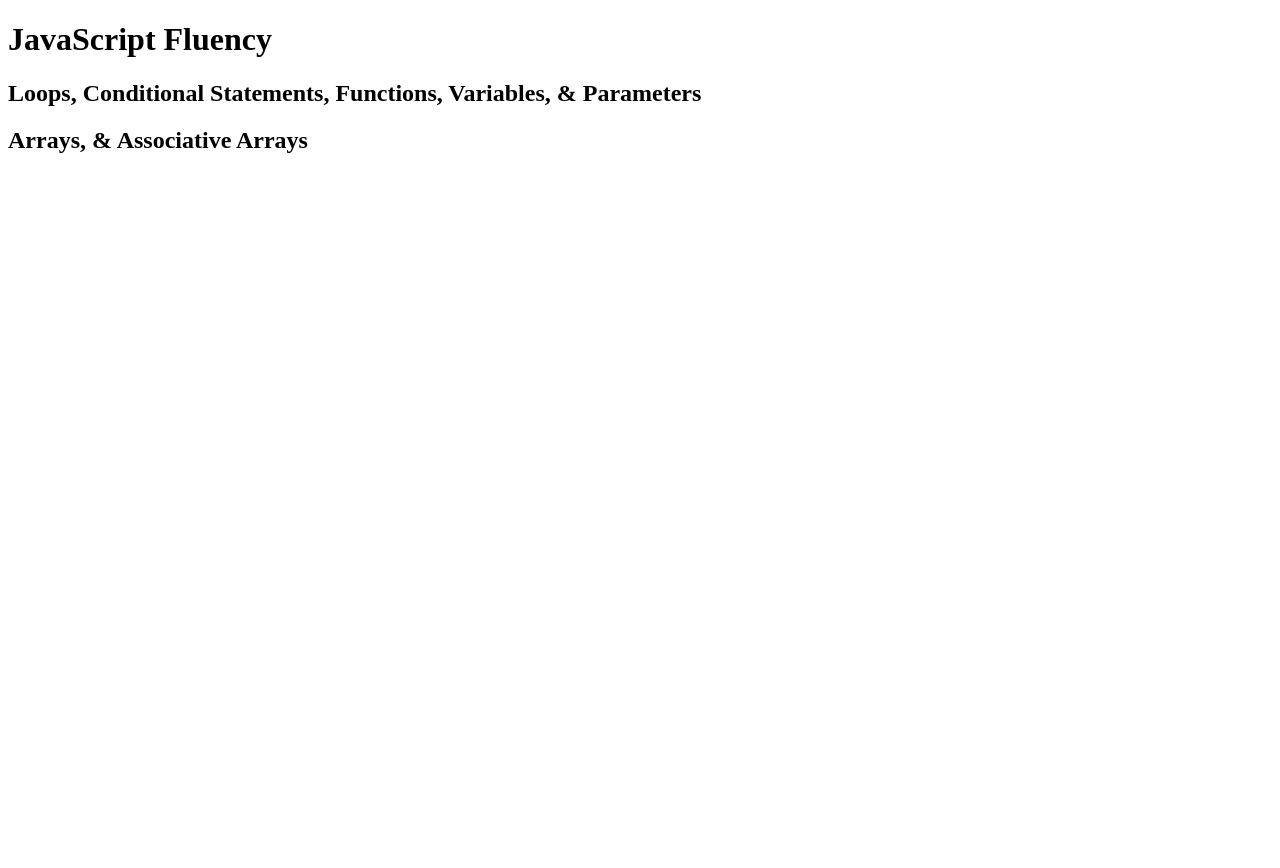
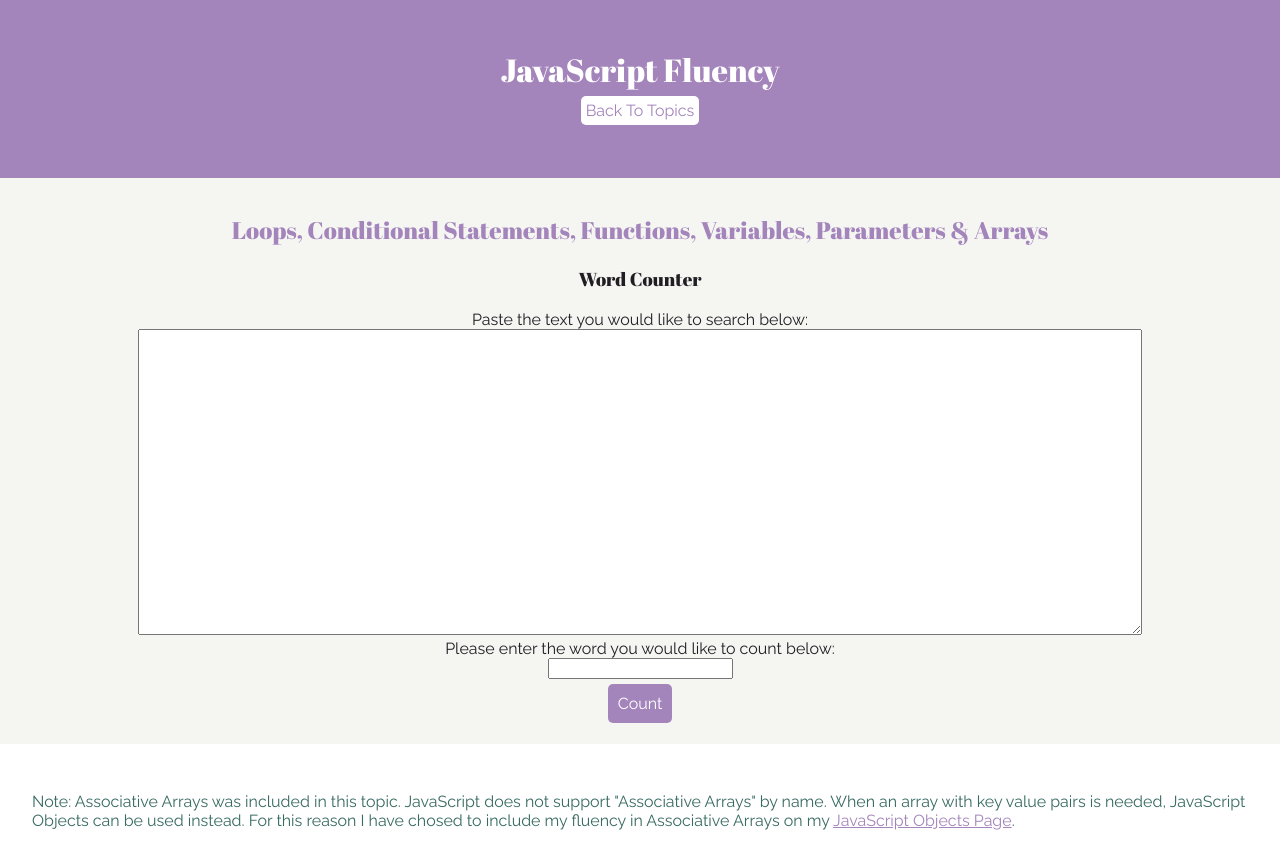
Before and after one commit to Napier-Abigail/Napier-Abigail.github.io, a plain HTML site: page javaScript.html in a window 1280 px wide. Before the commit the page ends 800 px from the top, so only its background shows below. Drawn offline with Linux system fonts and the light colour scheme.

Commit message:
first update, plus unified style for fluency

```diff
--- /dev/null
+++ b/fluencyStyle.css
@@ -0,0 +1,71 @@
+@import url('https://fonts.googleapis.com/css?family=Abril+Fatface%7CRaleway&display=swap');
+
+section{
+	background-color: #f5f6f2;
+	text-align: center;
+	padding: 1em;
+}
+body{
+	font-family: "Raleway", sans-serif;
+	color: #211e23;
+	margin:0;
+	padding:0;
+
+}
+
+h1, h2, h3, h4 {
+	font-family: "Abril Fatface", serif;
+	font-weight: normal;
+	text-align: center;
+}
+h1{
+	margin:0;
+	color: white;
+}
+h2, a{
+	color:#a384bb;
+}
+
+input[type="button"]{
+	font-family: "Raleway", sans-serif;
+	font-size: 16px;
+	background-color: #a384bb;
+	border-style: none;
+	border-radius: 5px;
+	padding: 10px;
+	color: white;
+	margin: 5px;
+}
+input[type="button"]:hover{
+	background-color: #6a597c;
+	cursor: pointer;
+}
+
+header{
+	padding:3em;
+	margin:0;
+	background-color: #a384bb;
+	text-align: center;
+}
+
+.note{
+	color: #376a61;
+	padding: 2em;
+}
+
+button{
+	margin:5px;
+	background-color: white;
+	color:#a384bb;
+	font-family: "Raleway", sans-serif;
+	padding:5px;
+	border-style: none;
+	border-radius: 5px;
+	font-size: 16px;
+}
+
+button:hover{
+	cursor: pointer;
+	background-color: #6a597c;
+	color:white;
+}
--- a/javaScript.html
+++ b/javaScript.html
@@ -4,16 +4,36 @@
 	<meta charset="utf-8">
 	<meta name="viewport" content="width=device-width, initial-scale=1.0">
 	<title>JavaScript Fluency</title>
+	<style>
+		textarea{
+			width: 80%;
+			height: 300px;
+		}
+	</style>
+	<link rel="stylesheet" type="text/css" href="fluencyStyle.css">
+	<script src="javaScript.js"></script>
 </head>
 <body>
 	<header>
 		<h1>JavaScript Fluency</h1>
+		<button onclick="location.href = 'index.html';">Back To Topics</button>
 	</header>
-	<section>
-		<h2>Loops, Conditional Statements, Functions, Variables, &amp; Parameters</h2>
-	</section>
-	<section>
-		<h2>Arrays, &amp; Associative Arrays</h2>
-	</section>
+	<main>
+		<section>
+			<h2>Loops, Conditional Statements, Functions, Variables, Parameters &amp; Arrays</h2>
+			<div id="wordCounter">
+				<h3>Word Counter</h3>
+				<form>
+					Paste the text you would like to search below: <br>
+					<textarea id="searchText"></textarea><br>
+					Please enter the word you would like to count below:<br>
+					<input type="text" id="searchWord"><br>
+					<input type="button" value="Count" onclick="wordCount()">
+				</form>
+				<div id="countOutput"></div>
+			</div>
+		</section>
+		<p class="note">Note: Associative Arrays was included in this topic. JavaScript does not support "Associative Arrays" by name. When an array with key value pairs is needed, JavaScript Objects can be used instead. For this reason I have chosed to include my fluency in Associative Arrays on my <a href="javaScriptObjects.html">JavaScript Objects Page</a>.</p>
+	</main>
 </body>
 </html>
--- /dev/null
+++ b/javaScript.js
@@ -0,0 +1,23 @@
+function wordCount(){
+	let searchText = document.getElementById("searchText").value;
+	let strippedText = searchText.replace(/[.,\/#!$%\^&\*;:{}=\-_`~()"'><]/g,"");
+	let word = document.getElementById("searchWord").value;
+	let textWords = strippedText.split(" ");
+	let count=0;
+	for (let i =0; i<textWords.length; i++) {
+		if (textWords[i]==word) {
+			count++;
+		}
+	}
+	countOutput(count, word);
+}
+
+function countOutput(numCount, word){
+	let outputStr = "This text contains the word "+word+" "+numCount;
+	if (numCount ==1){
+		outputStr+=" time.";
+	}else{
+		outputStr+=" times.";
+	}
+	document.getElementById("countOutput").innerHTML = outputStr;
+}
```
Also changed, not shown: index.html (+1 -1 lines), javaScriptObjects.html (added, +38 -0 lines), javaScriptObjects.js (added, +10 -0 lines).
